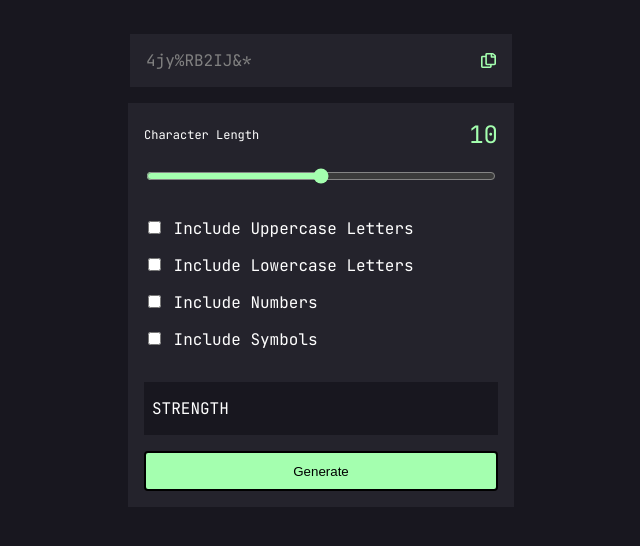
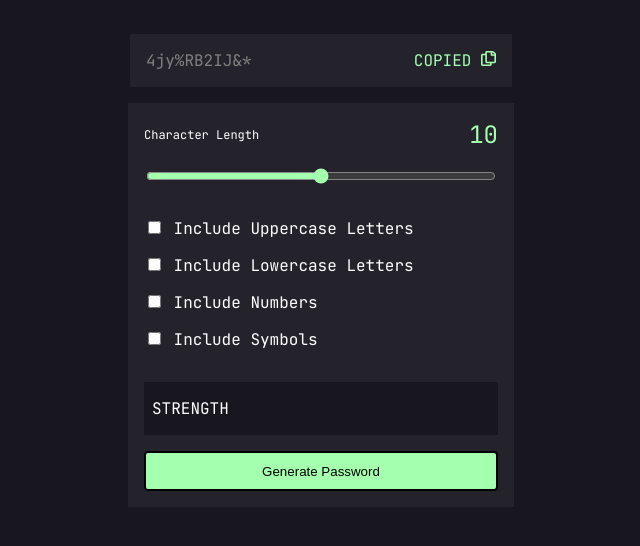
Before and after one commit to RBrown91/Password-Generator, a plain HTML site: page starter-code/index.html in a window 1280 px wide. Both pictures are taken after a click on the picture 807 px from the left and 240 px from the top of the page. Shown: the part 180-726 px from the top of the page, without its empty margins (319-959 px from the left). Drawn offline with Linux system fonts and the light colour scheme.

Commit message:
Final Styling

```diff
--- a/starter-code/app.js
+++ b/starter-code/app.js
@@ -12,6 +12,7 @@ const passwordStrengthDisplay = document.getElementById(
   "password-strength-display"
 );
 const copyButton = document.getElementById("copy-button");
+const copiedOutput = document.getElementById("copied");
 
 let includeLowers = false;
 let includeUppers = false;
@@ -45,6 +46,7 @@ const generatePassword = () => {
   }
   passwordOutput.style.color = "white";
   passwordOutput.textContent = password;
+  copiedOutput.textContent = "";
 };
 
 const displayStrengthScore = () => {
@@ -117,5 +119,5 @@ symbolsSelection.addEventListener("click", () => {
 
 copyButton.addEventListener("click", () => {
   navigator.clipboard.writeText(passwordOutput.textContent);
-  alert("Password copied to clipboard");
+  copiedOutput.textContent = "COPIED";
 });
--- a/starter-code/index.html
+++ b/starter-code/index.html
@@ -27,11 +27,14 @@
 
     <div class="password-output-div">
       <p id="password-output">4jy%RB2IJ&*</p>
-      <img
-        src="/starter-code/assets/images/icon-copy.svg"
-        alt="copy-icon"
-        id="copy-button"
-      />
+      <div>
+        <span id="copied"></span>
+        <img
+          src="/starter-code/assets/images/icon-copy.svg"
+          alt="copy-icon"
+          id="copy-button"
+        />
+      </div>
     </div>
 
     <main class="main-input">
@@ -80,7 +83,7 @@
         <p id="password-strength-display"></p>
         <!-- <p id="strength-boxes"></p> -->
       </div>
-      <button class="generate-button">Generate</button>
+      <button class="generate-button">Generate Password</button>
     </main>
 
     <script src="app.js"></script>
--- a/starter-code/styles.css
+++ b/starter-code/styles.css
@@ -113,3 +113,7 @@ input[type="checkbox"] {
 input[type="range"] {
   accent-color: #a4ffaf;
 }
+
+#copied {
+  color: #a4ffaf;
+}
```
